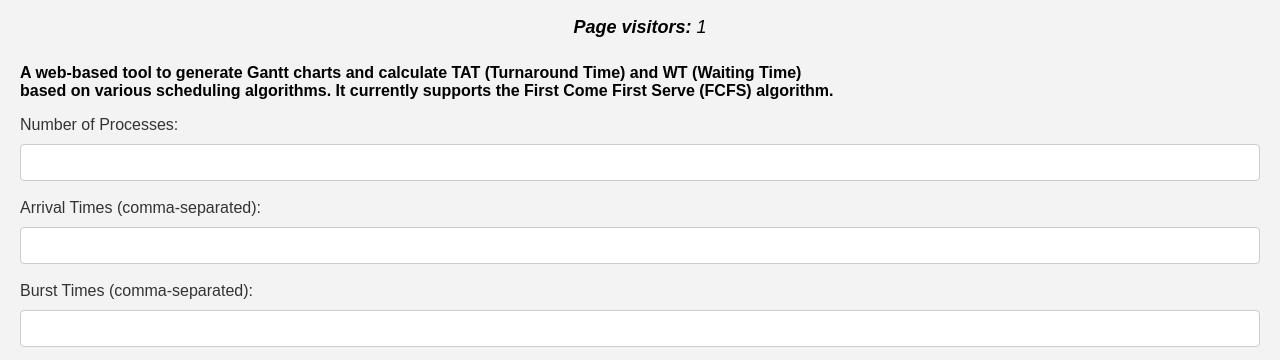
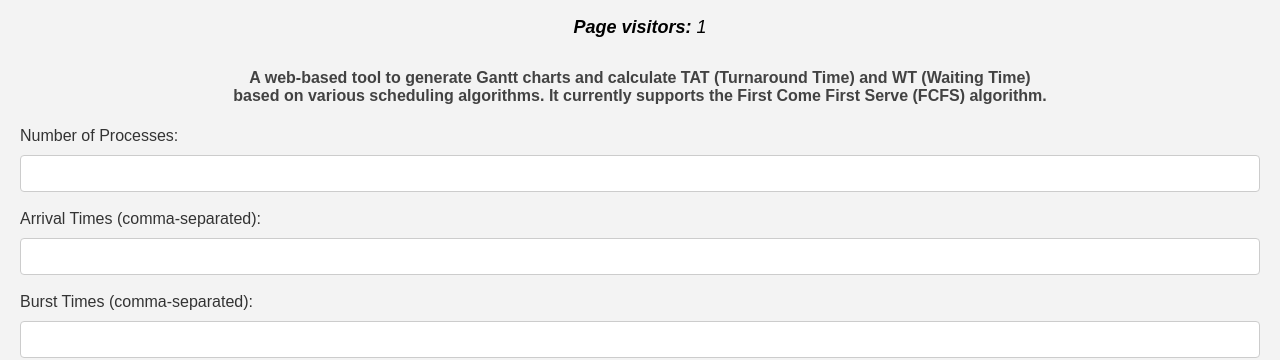
Before and after one commit to ShubhamChoudharyShubh/process-scheduling-solver, a plain HTML site: page index.html in a window 1280 px wide. Shown: the part 477-837 px from the top of the page. Drawn offline with Linux system fonts and the light colour scheme.

Commit message:
Update index.html

```diff
--- a/index.html
+++ b/index.html
@@ -28,7 +28,7 @@
                 </div>
               </div>
                           <!-- Gantt Chart Generator -->
-<p> <b>A web-based tool to generate Gantt charts and calculate TAT (Turnaround Time) and WT (Waiting Time) <br> based on various scheduling algorithms. It currently supports the First Come First Serve (FCFS) algorithm.</b></p>
+ <h4>A web-based tool to generate Gantt charts and calculate TAT (Turnaround Time) and WT (Waiting Time) <br> based on various scheduling algorithms. It currently supports the First Come First Serve (FCFS) algorithm. </h4>
     <label for="processes">Number of Processes:</label>
     <input type="number" id="processes" name="processes">
 
```
